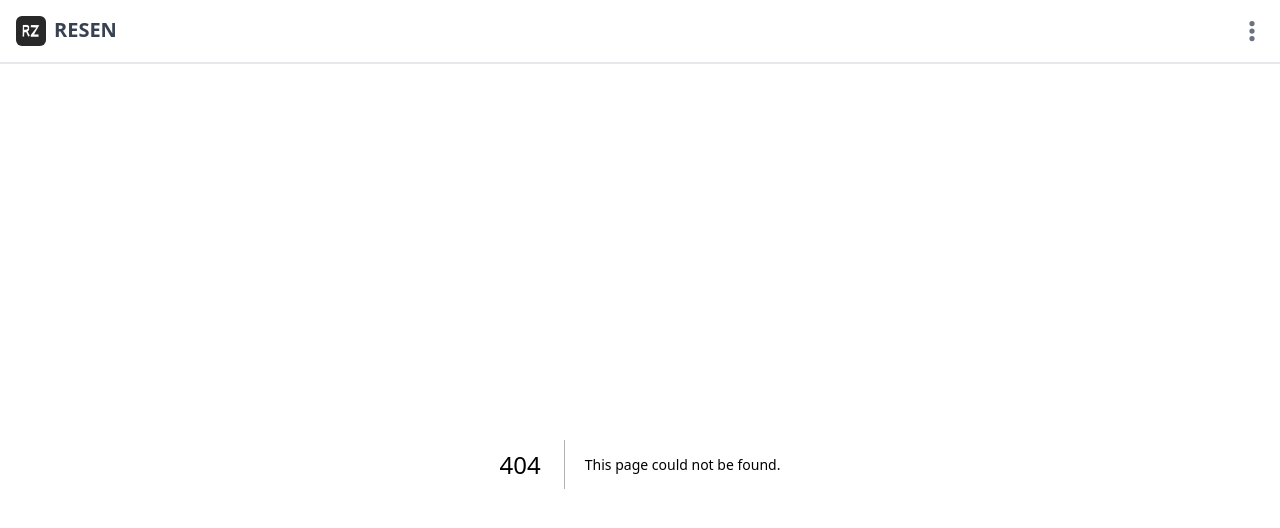
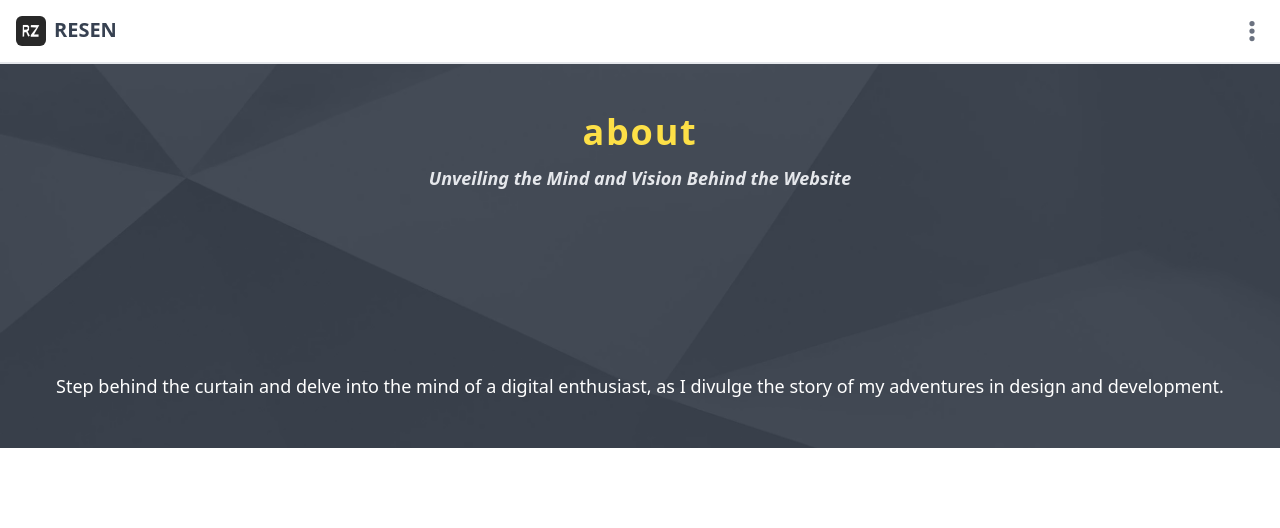
Before and after one commit to resenzhu/nextjs, a Next.js app: page /about in a window 1280 px wide. Before the commit this address had no page. Shown: the top 528 px of the page. Built offline with nearby package versions, Linux system fonts and the light colour scheme.

Commit message:
add about page and jumbotron component

```diff
--- /dev/null
+++ b/src/app/about/page.tsx
@@ -0,0 +1,22 @@
+import {Jumbotron} from '@components/main/shared';
+import {createMetadata} from '@utils/metadata';
+
+const metadata = createMetadata({
+  title: 'About | Resen',
+  description:
+    'Meet Resen, a passionate web developer showcasing skills, projects, and experiences in the dynamic field of web development.',
+  url: '/about'
+});
+
+const Page = (): JSX.Element => (
+  <section>
+    <Jumbotron
+      title='about'
+      subtitle='Unveiling the Mind and Vision Behind the Website'
+      description='Step behind the curtain and delve into the mind of a digital enthusiast, as I divulge the story of my adventures in design and development.'
+    />
+  </section>
+);
+
+export {metadata};
+export default Page;
```
